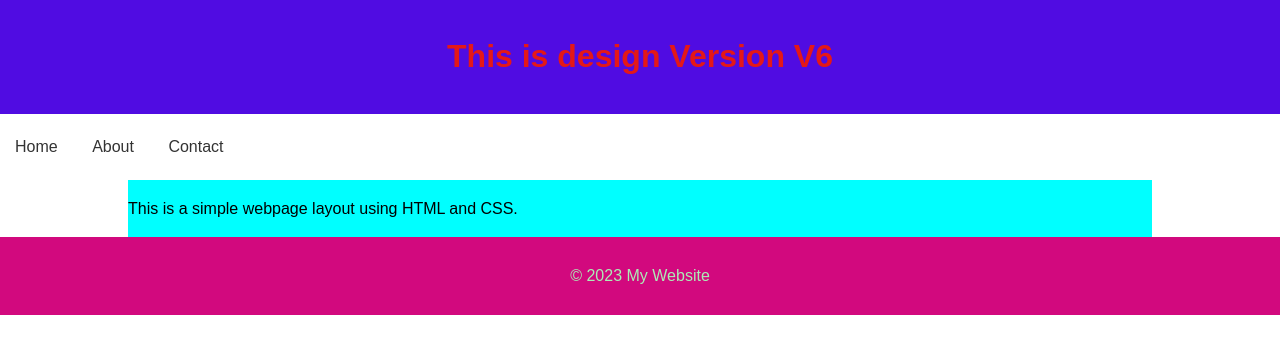
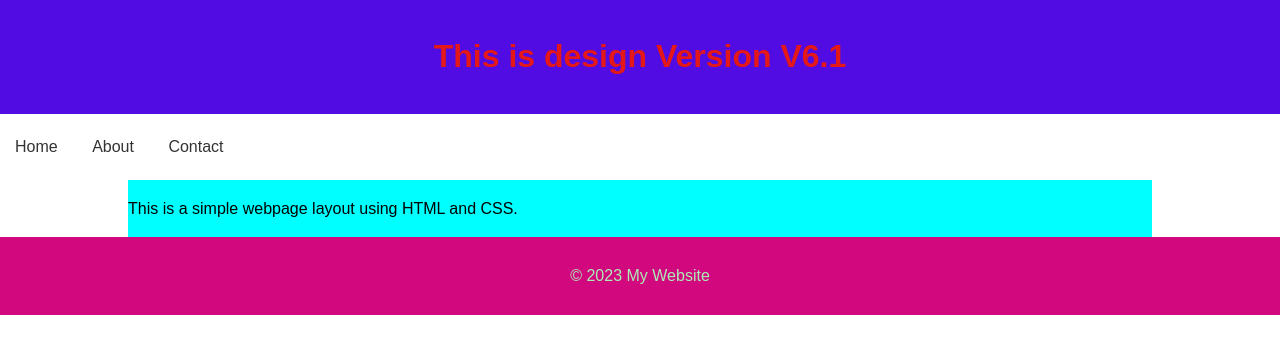
Before and after one commit to Niharika-Porwal23012007/myrepo, a plain HTML site: page index.html in a window 1280 px wide. Drawn offline with Linux system fonts and the light colour scheme.

Commit message:
Changed the version 2

```diff
--- a/index.html
+++ b/index.html
@@ -8,7 +8,7 @@
 </head>
 <body>
     <header>
-        <h1>This is  design Version V6</h1>
+        <h1>This is  design Version V6.1</h1>
     </header>
     <nav>
         <a href="#">Home</a>
```
